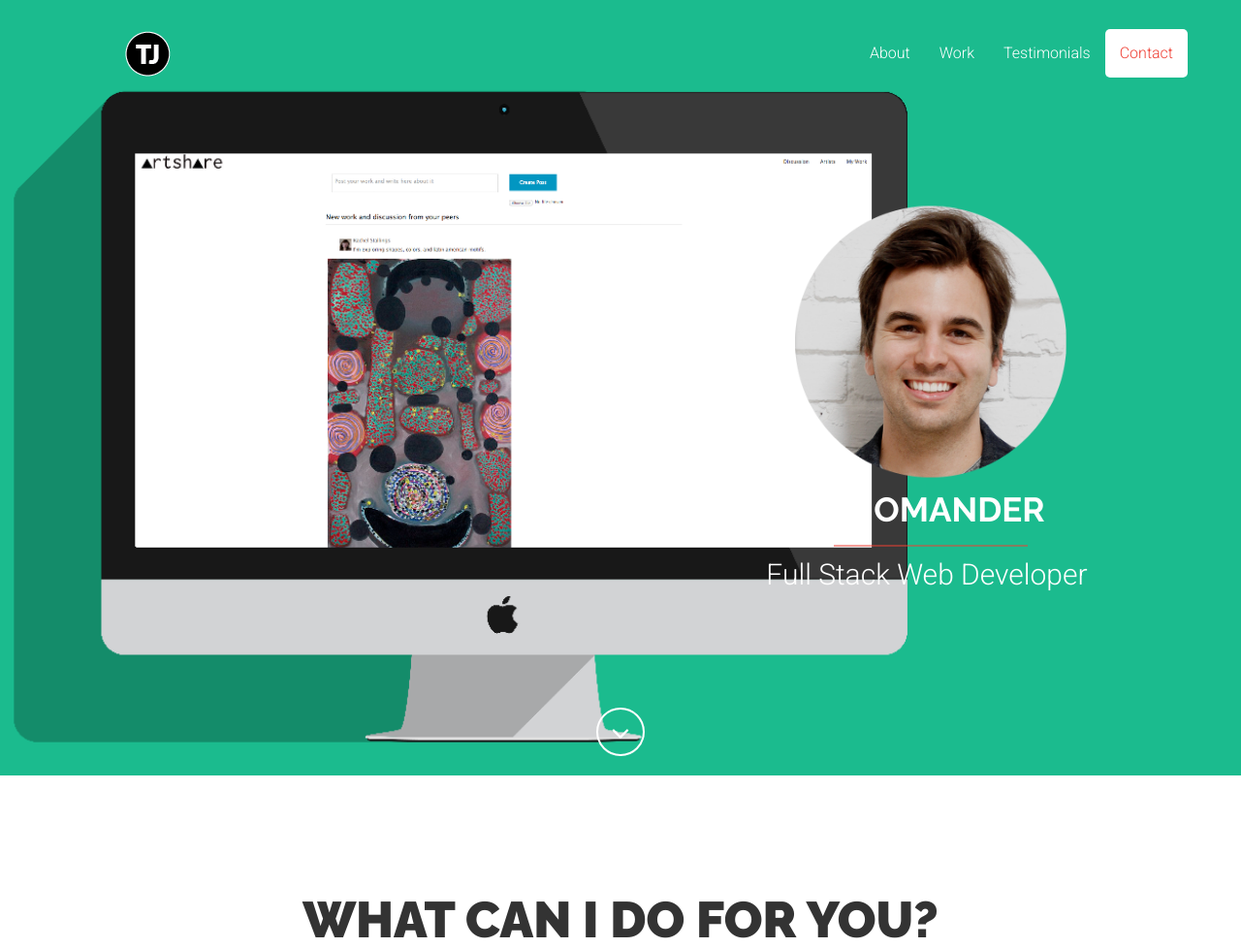
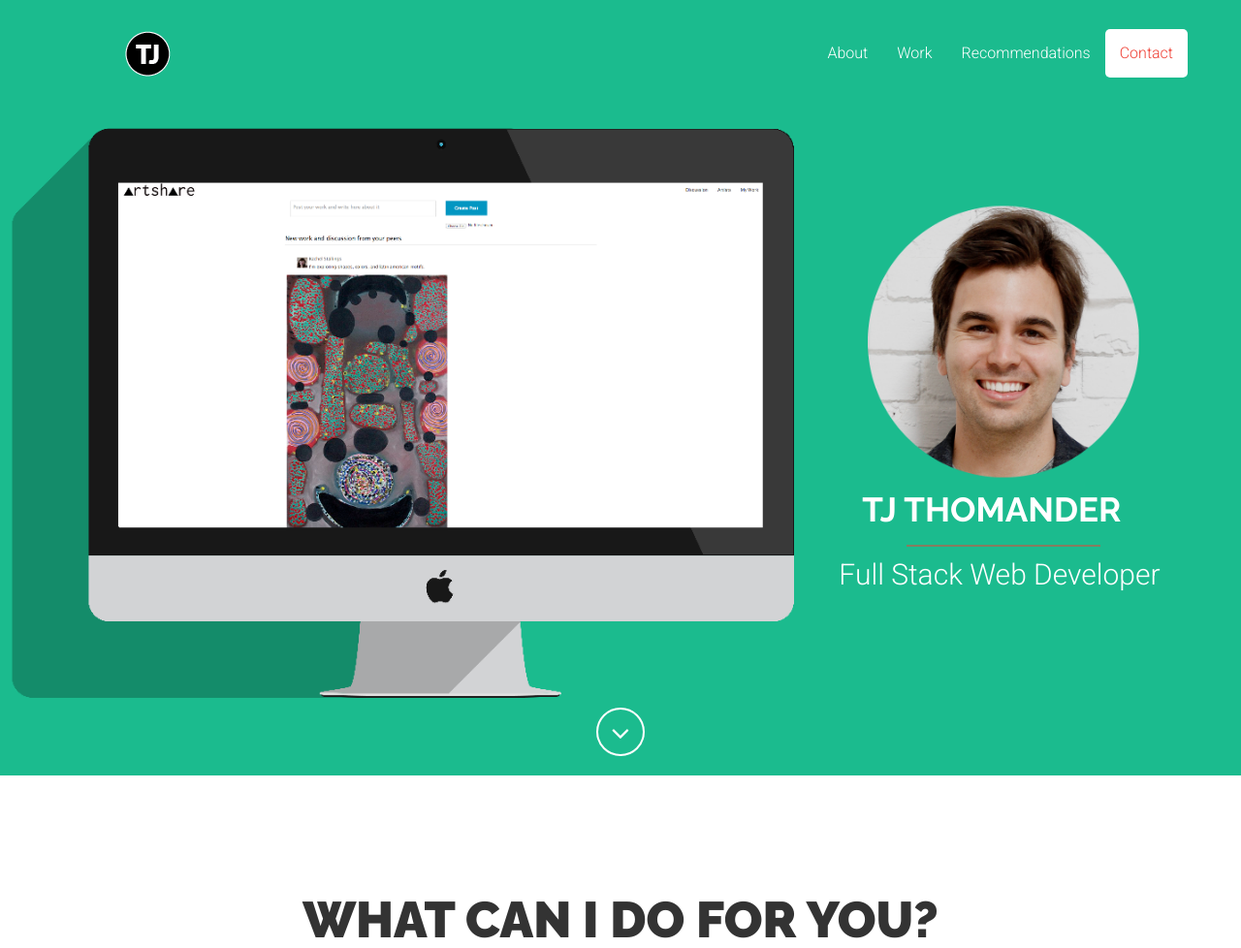
Before and after one commit to hellotj/portfolio, a PHP site: page / in a window 1280 px wide. Shown: the top 978 px of the page at 97% size. Run offline with PHP 8.4, Linux system fonts and the light colour scheme.

Commit message:
fixed some more things

```diff
--- a/assets/css/vitality-red.css
+++ b/assets/css/vitality-red.css
@@ -323,10 +323,10 @@ header .scroll-down .btn:hover {
         height: 100%;
         padding: 0;
         background-attachment: scroll;
-        -webkit-background-size: 80%;
-        -moz-background-size: 80%;
-        background-size: 80%;
-        -o-background-size: 80%;
+        -webkit-background-size: 70%;
+        -moz-background-size: 70%;
+        background-size: 70%;
+        -o-background-size: 70%;
     }
 
     header .intro-content {
@@ -340,7 +340,9 @@ header .scroll-down .btn:hover {
         -webkit-transform: translate(-50%,-50%);
         -ms-transform: translate(-50%,-50%);
         transform: translate(-50%,-50%);
+        padding-left: 150px;
     }
+
 
     header .brand-name {
         font-size: 35px;
--- a/home.html
+++ b/home.html
@@ -84,7 +84,7 @@
                         <a href="#work">Work</a>
                     </li>
                     <li>
-                        <a href="#testimonials">Testimonials</a>
+                        <a href="#testimonials">Recommendations</a>
                     </li>
                     <li>
                         <a href="#contact">Contact</a>
@@ -98,6 +98,7 @@
 
     <header style="background-image: url('assets/img/bg-header.png');">
         <div class="intro-content">
+
             <img src="assets/img/profile.png" class="img-responsive img-centered" alt="">
             <div class="brand-name">TJ Thomander</div>
             <hr class="colored">
```
